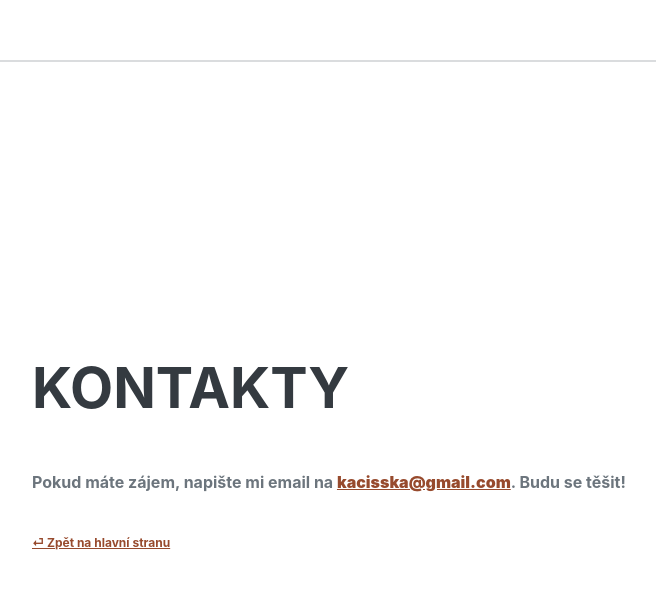
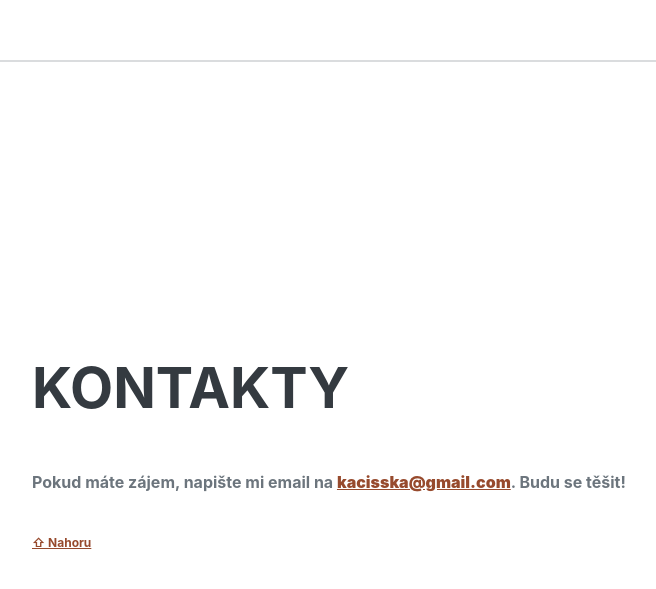
Before and after one commit to Kacisska/katka.github.io, a plain HTML site: page index.html in a window 1280 px wide. Shown: the part 3311-3900 px from the top of the page, without its empty margins (288-944 px from the left). Drawn offline with nearby package versions, Linux system fonts and the light colour scheme; a web font is replaced by a local one.

Commit message:
Oprava chyby v index.html, nahrán nový soubor index.html

```diff
--- a/index.html
+++ b/index.html
@@ -190,7 +190,7 @@
                 <div class="resume-section-content">
                     <h2 class="mb-5">Projekty</h2>
                     <div class="subheading mb-3">Moje projekty na platformě Github:</div>
-                    <p>Program "Zaměstnanci" jsem naprogramovala v jazyce JAVA za použití principu OOP:</p>
+                    <p>Program "Zaměstnanci" jsem naprogramovala v jazyce JAVA za použití principu OOP :</p>
                     <div class="subheading mb-3"><a href="https://github.com/Kacisska/zamestnanci">Zaměstnanci</a></div>
 
 
@@ -248,7 +248,7 @@
                     <p>Pokud máte zájem, napište mi email na <strong><a href = "mailto:kacisska@gmail.com?subject=Dotaz&body=Zde%20napište%20váš%20dotaz">kacisska@gmail.com</strong></a>. Budu se těšit!</p><br>
 
                     <p class="domu">
-                      <a href="#about">⏎ Zpět na hlavní stranu</a>
+                      <a href="#about">⇧ Nahoru</a>
 
                 </div>
 
```
